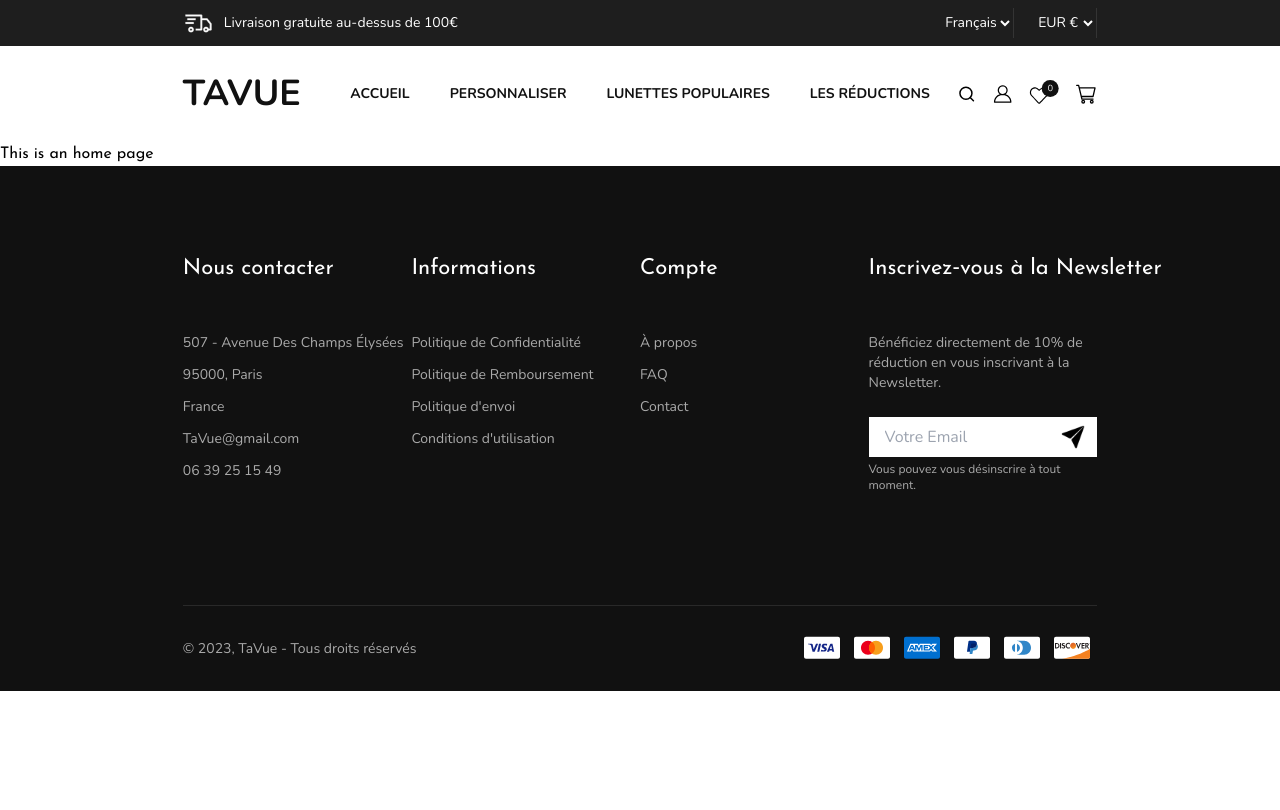
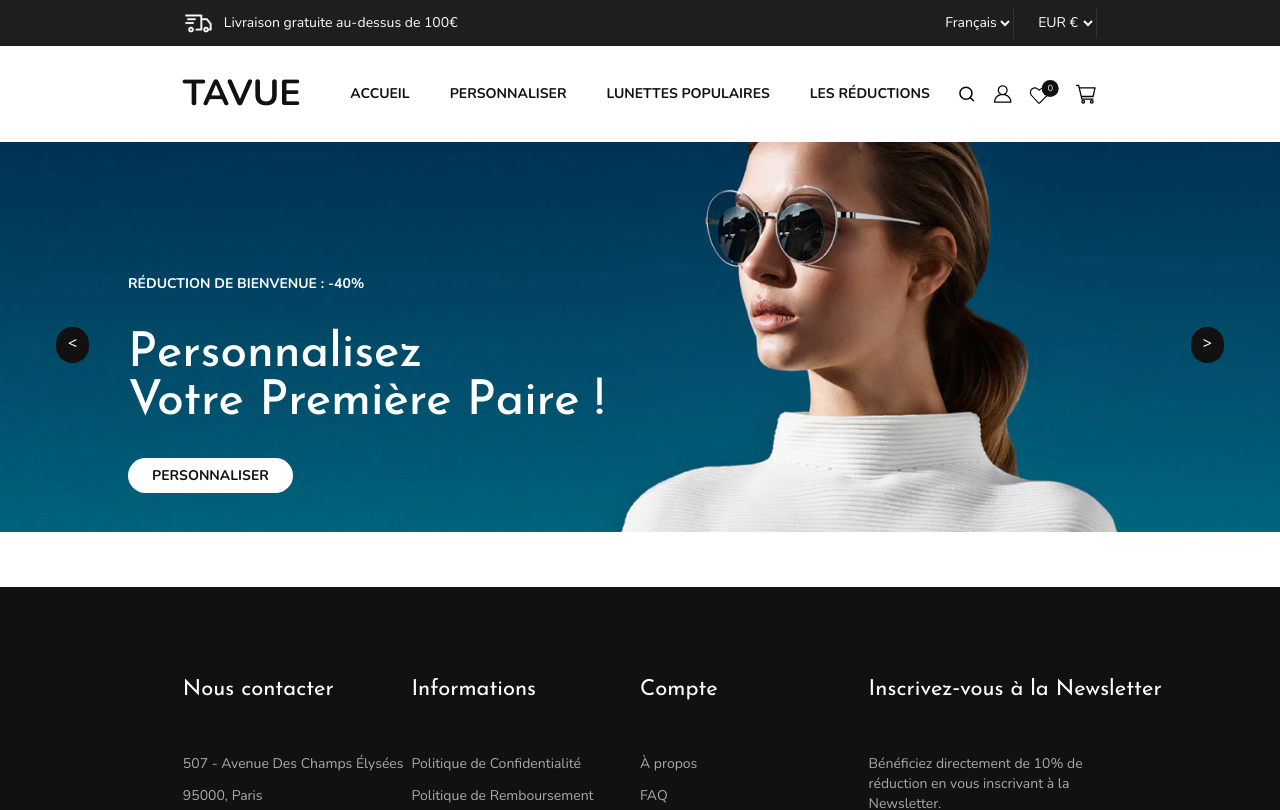
Before and after one commit to OHNIMUS-Leopold/TaVue, a Vue app: page / in a window 1280 px wide. Shown: the top 810 px of the page. Built offline with nearby package versions, Linux system fonts and the light colour scheme.

Commit message:
slider accueil

```diff
--- a/src/views/HomeView.vue
+++ b/src/views/HomeView.vue
@@ -1,5 +1,97 @@
+<script setup>
+import { ref, computed, onMounted } from 'vue';
+
+
+function slideToBanner(direction) {
+  const bannerContainer = document.getElementById('bannerContainer');
+  const scrollOffset = direction === 'left' ? -bannerContainer.offsetWidth : bannerContainer.offsetWidth;
+  bannerContainer.scrollTo({
+    left: bannerContainer.scrollLeft + scrollOffset,
+    behavior: 'smooth',
+  });
+}
+
+
+const currentBannerIndex = ref(0);
+
+onMounted(() => {
+  const bannerContainer = document.getElementById('bannerContainer');
+
+  if (bannerContainer) {
+    bannerContainer.addEventListener('scroll', () => {
+      currentBannerIndex.value = Math.round(bannerContainer.scrollLeft / bannerContainer.offsetWidth);
+    });
+  }
+});
+
+const isBanner1Visible = computed(() => currentBannerIndex.value === 0);
+
+
+</script>
+
+
+
 <template>
   <div>
-    <h1 class="font-josefin">This is an home page</h1>
+    <div id="bannerContainer" class="flex overflow-x-scroll snap-x snap-mandatory">
+          <img class="snap-start" src="../assets/img/banner1.png" alt="Banière 1">
+          <img class="snap-start" src="../assets/img/banner2.png" alt="Banière 2">
+    </div>
+
+    <div class="flex items-center justify-between mx-14 -mt-[16%]">
+      <div>
+        <button id="slideLeft" class="px-3 pt-1 pb-2 bg-noir11 rounded-full text-blanc outline-none" @click="slideToBanner('left')">&lt</button>
+      </div>
+      <div>
+        <button id="slideRight" class="px-3 pt-1 pb-2 bg-noir11 rounded-full text-blanc outline-none" @click="slideToBanner('right')">></button>
+      </div>
+    </div>
   </div>
+
+
+
+  <div v-if="isBanner1Visible" class="px-[10%] -mt-[7%] transition-opacity duration-300 ease-in-out">
+    <p class="text-sm font-bold uppercase font-nunito text-blanc">
+      Réduction de bienvenue : -40%
+    </p>
+    <h2 class="my-9 text-5xl font-medium capitalize font-josefin text-blanc">
+      Personnalisez <br>Votre première paire !
+    </h2>
+    <p>
+      <RouterLink to="/configurateur" class="py-2 px-6 bg-blanc text-noir11 font-nunito font-bold text-sm uppercase rounded-3xl">
+        Personnaliser
+      </RouterLink>
+    </p>
+  </div>
+
+  <div v-if="!isBanner1Visible" class="px-[10%] -mt-[7%] transition-opacity duration-300 ease-in-out">
+    <p class="text-sm font-bold uppercase font-nunito text-blanc">
+      nouveau matériau disponible
+    </p>
+    <h2 class="my-9 text-5xl font-medium capitalize font-josefin text-blanc">
+      Découvrez les <br>montures en bois !
+    </h2>
+    <p>
+      <RouterLink to="/configurateur" class="py-2 px-6 bg-blanc text-noir11 font-nunito font-bold text-sm uppercase rounded-3xl">
+        Découvrir
+      </RouterLink>
+    </p>
+  </div>
+
+
+
+  <div class="h-[101px]"></div>
+
 </template>
+
+
+
+
+<style>
+
+#bannerContainer::-webkit-scrollbar {
+  width: 0;
+  height: 0; /* Remove the scrollbar width */
+}
+
+</style>
```
Also changed, not shown: src/assets/img/banner1.png (added), src/assets/img/banner2.png (added).
